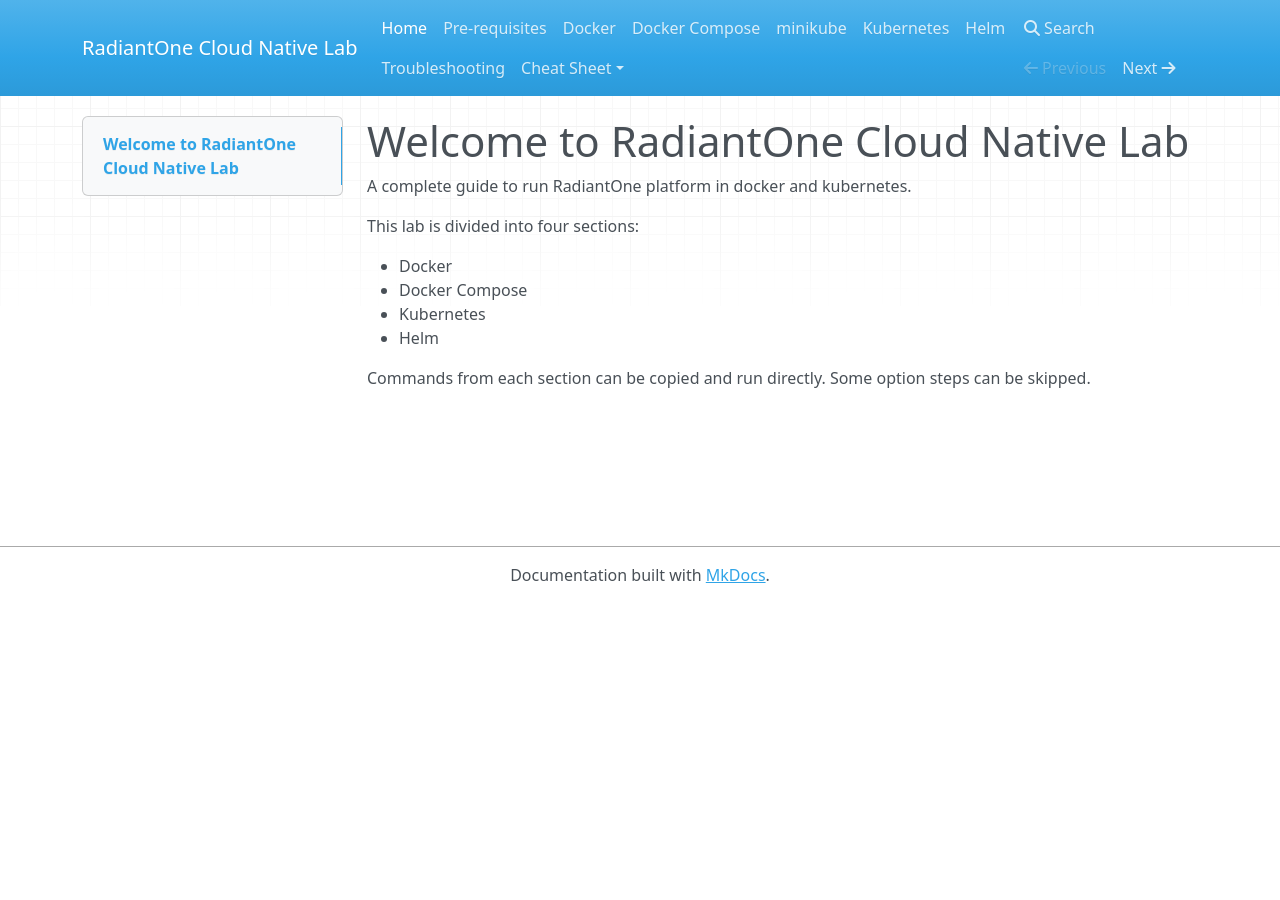
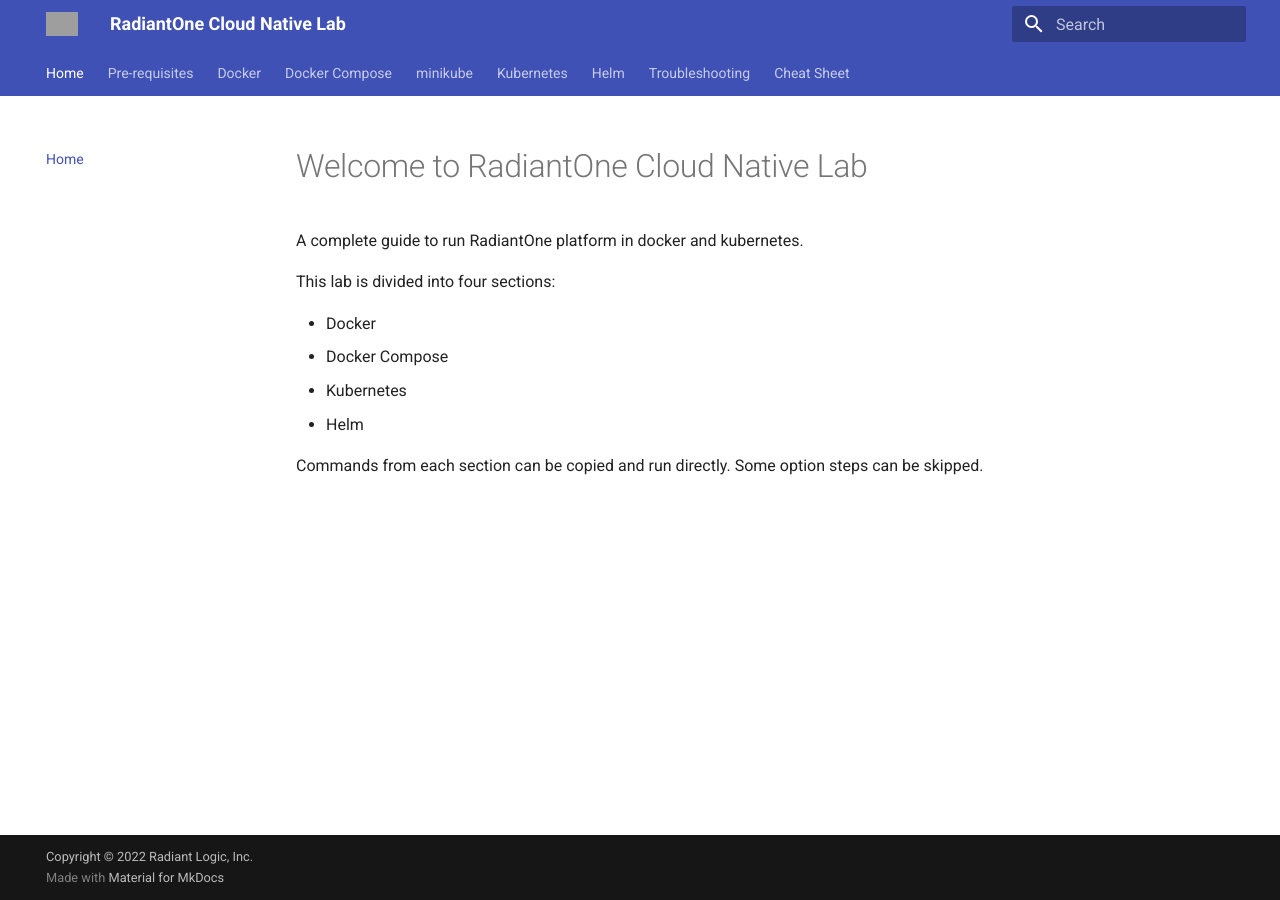
Before and after one commit to radiantlogic-devops/cloud-native-lab, an MkDocs documentation site: the page built from docs/index.md, in a window 1280 px wide. Built offline with MkDocs 1.6.1 and Material for MkDocs 9.7.7, drawn with Linux system fonts in a browser that asks for light colours; nearby versions of some CDN libraries; grey boxes are pictures that could not be loaded.

Commit message:
Update mkdocs.yml

```diff
--- a/mkdocs.yml
+++ b/mkdocs.yml
@@ -1,4 +1,22 @@
 site_name: RadiantOne Cloud Native Lab
+
+# Copyright
+copyright: Copyright &copy; 2022 Radiant Logic, Inc.
+
+# Theme
+theme:
+  name: material
+  logo: r1small.jpg
+  nav_style: light
+  navigation_depth: 5
+  features:
+    #- navigation.expand
+    - navigation.sections
+    #- navigation.top
+    - navigation.tabs
+    - search.highlight
+    - search.share
+    - search.suggest
 
 nav:
 - Home: index.md
```
